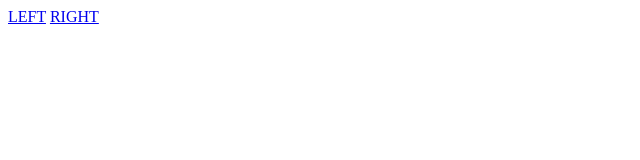
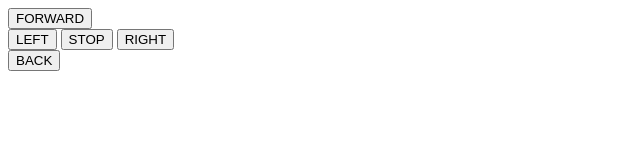
Before and after one commit to danmermel/web-car, a plain HTML site: page index.html in a window 1280 px wide. Shown: the whole page, without its empty margins (0-640 px from the left). Drawn offline with nearby package versions, Linux system fonts and the light colour scheme.

Commit message:
working version 1

```diff
--- a/index.html
+++ b/index.html
@@ -16,62 +16,75 @@
 
 <body>
 
-    <a href="#" onclick="goLeft();">LEFT</a>
-
-    <a href="#" onclick="goRight();">RIGHT</a>
-
+    <button onclick="goForward();">FORWARD</button>
+    <br>
+    <button onclick="goLeft();">LEFT</button>
+    <button onclick="stop();">STOP</button>
+    <button onclick="goRight();">RIGHT</button>
+    <br>
+    <button onclick="goBack();">BACK</button>
 
 
     <script>
 
-
-
       var goLeft = function() {
-
        console.log("left");
-
-
-
        $.ajax({
-
           url: "handler.rb",
-
           type: "POST",
-
           data: "direction=lft",
-
           success: function(html){
-
             console.log("Ajax returned "+html);
-
           }
-
          });
      }
 
-
-      var goRight = function() {
-
-        console.log("right");
-
+     var goForward = function() {
+       console.log("Forward");
        $.ajax({
-
           url: "handler.rb",
-
           type: "POST",
-
-          data: "direction=rgt",
-
+          data: "direction=fwd",
           success: function(html){
-
             console.log("Ajax returned "+html);
-
           }
-
+         });
+     }
+     var goBack = function() {
+       console.log("Back");
+       $.ajax({
+          url: "handler.rb",
+          type: "POST",
+          data: "direction=bck",
+          success: function(html){
+            console.log("Ajax returned "+html);
+          }
          });
      }
 
+     var goRight = function() {
+        console.log("right");
+        $.ajax({
+          url: "handler.rb",
+          type: "POST",
+          data: "direction=rgt",
+          success: function(html){
+             console.log("Ajax returned "+html);
+          }
+         });
+      }
 
+      var stop = function() {
+       console.log("stop");
+       $.ajax({
+          url: "handler.rb",
+          type: "POST",
+          data: "direction=stp",
+          success: function(html){
+            console.log("Ajax returned "+html);
+          }
+         });
+     }
 
     </script>
 
```
Also changed, not shown: 1 other file. Lines whose indentation alone changed are shown as unchanged.
